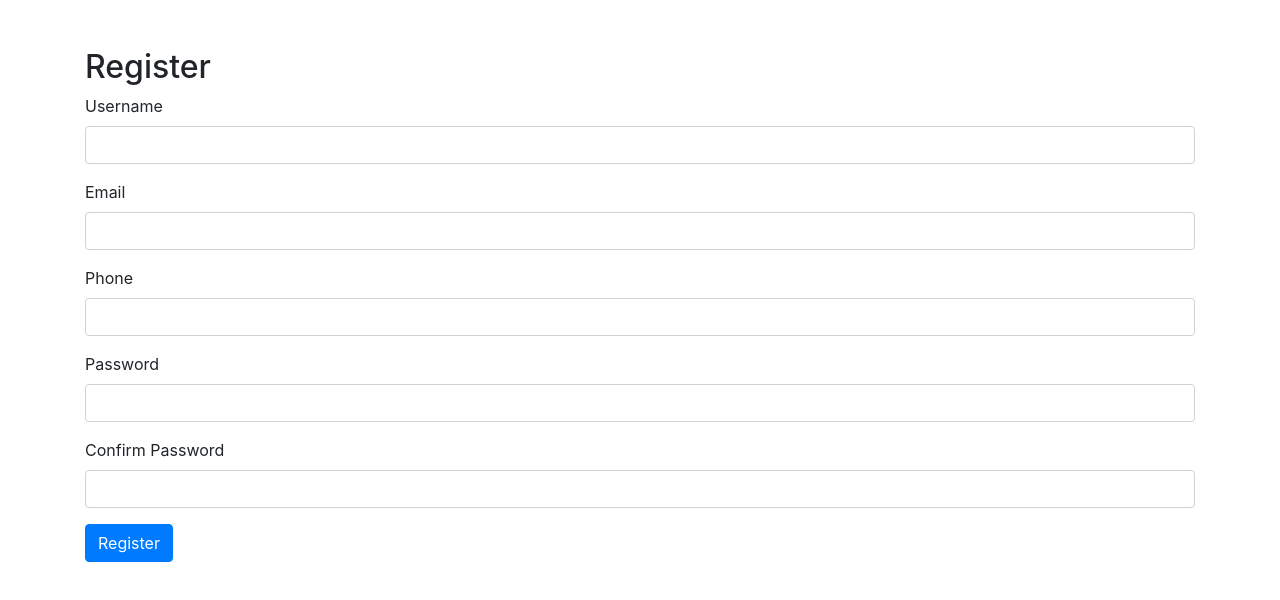
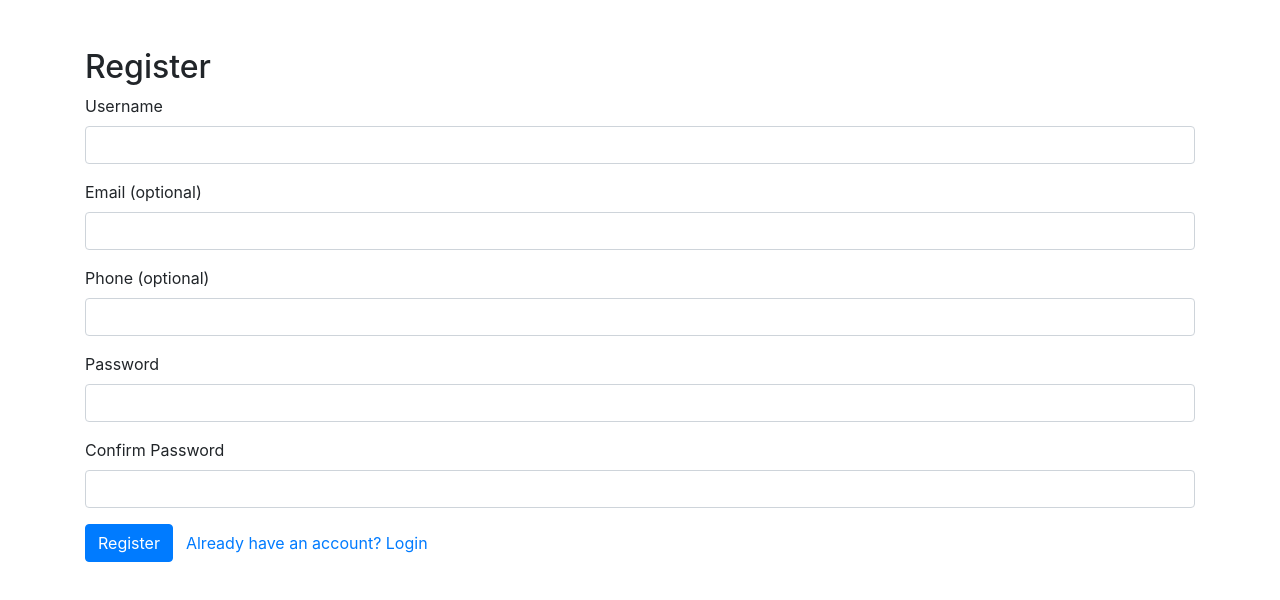
Before and after one commit to NIKHIL-58/Project, a React (Create React App) app in the folder frontend/: page /register in a window 1280 px wide. Shown: the top 600 px of the page. Built offline with nearby package versions, Linux system fonts and the light colour scheme.

Commit message:
Point frontend to Render backend

```diff
--- a/frontend/src/App.js
+++ b/frontend/src/App.js
@@ -1,16 +1,17 @@
-import React from 'react';
-import { BrowserRouter as Router, Routes, Route, Navigate } from 'react-router-dom';
-import Login from './pages/Login';
-import Register from './pages/Register';
-import Home from './pages/Home';
+// src/App.js
+import React from "react";
+import { BrowserRouter as Router, Routes, Route, Navigate } from "react-router-dom";
+import Register from "./pages/Register";
+import Login from "./pages/Login";
+import Home from "./pages/Home";
 
 function App() {
   return (
     <Router>
       <Routes>
+        <Route path="/" element={<Navigate to="/register" />} />
+        <Route path="/register" element={<Register />} />
         <Route path="/login" element={<Login />} />
-        <Route path="/register" element={<Register />} />
-        <Route path="/" element={<Navigate replace to="/register" />} />
         <Route path="/home" element={<Home />} />
       </Routes>
     </Router>
--- a/frontend/src/api.js
+++ b/frontend/src/api.js
@@ -1,9 +1,19 @@
-import axios from 'axios';
+// frontend/src/api.js
+import axios from "axios";
 
-const API_URL = 'http://localhost:8000'; // अपना FastAPI का URL यहाँ डालें
+// ✅ Deployed FastAPI backend URL
+const API_URL = "https://fastapi-backend-fcs2.onrender.com";
 
-export const login = (username, password) =>
-  axios.post(`${API_URL}/login`, { username, password });
+export const register = (username, password) => {
+  return axios.post(`${API_URL}/register`, {
+    username,
+    password,
+  });
+};
 
-export const register = (username, password) =>
-  axios.post(`${API_URL}/register`, { username, password });
+export const login = (username, password) => {
+  return axios.post(`${API_URL}/login`, {
+    username,
+    password,
+  });
+};
--- a/frontend/src/index.js
+++ b/frontend/src/index.js
@@ -1,17 +1,12 @@
-import React from 'react';
-import ReactDOM from 'react-dom/client';
-import './index.css';
-import App from './App';
-import reportWebVitals from './reportWebVitals';
+// src/index.js
+import React from "react";
+import ReactDOM from "react-dom/client";
+import "./index.css";
+import App from "./App";
 
-const root = ReactDOM.createRoot(document.getElementById('root'));
+const root = ReactDOM.createRoot(document.getElementById("root"));
 root.render(
   <React.StrictMode>
     <App />
   </React.StrictMode>
 );
-
-// If you want to start measuring performance in your app, pass a function
-// to log results (for example: reportWebVitals(console.log))
-// or send to an analytics endpoint. Learn more: https://bit.ly/CRA-vitals
-reportWebVitals();
--- a/frontend/src/pages/Home.js
+++ b/frontend/src/pages/Home.js
@@ -1,8 +1,9 @@
-import React from 'react';
+// src/pages/Home.js
+import React from "react";
 
 function Home() {
   return (
-    <div>
+    <div className="container mt-5">
       <h2>Welcome to the Home Page!</h2>
       <p>You are logged in.</p>
     </div>
--- a/frontend/src/pages/Login.js
+++ b/frontend/src/pages/Login.js
@@ -1,20 +1,26 @@
-import React, { useState } from 'react';
-import { login } from '../api';
-import { useNavigate } from 'react-router-dom';
+// src/pages/Login.js
+import React, { useState } from "react";
+import { login } from "../api";
+import { useNavigate } from "react-router-dom";
 
 function Login() {
-  const [email, setEmail] = useState('');
-  const [password, setPassword] = useState('');
+  const [username, setUsername] = useState("");
+  const [password, setPassword] = useState("");
   const navigate = useNavigate();
 
   const handleLogin = async (e) => {
     e.preventDefault();
     try {
-      const response = await login(email, password);
-      alert('Logged in! Token: ' + response.data.access_token);
-      navigate('/home');
+      const response = await login(username, password);
+      alert("Logged in! Token: " + response.data.access_token);
+
+      // Chaaho toh token save bhi kar sakte ho:
+      // localStorage.setItem("token", response.data.access_token);
+
+      navigate("/home");
     } catch (error) {
-      alert('Login failed!');
+      console.error(error);
+      alert("Login failed!");
     }
   };
 
@@ -23,15 +29,16 @@ function Login() {
       <h2>Login</h2>
       <form onSubmit={handleLogin}>
         <div className="mb-3">
-          <label className="form-label">Email</label>
+          <label className="form-label">Username</label>
           <input
-            type="email"
+            type="text"
             className="form-control"
-            value={email}
-            onChange={(e) => setEmail(e.target.value)}
+            value={username}
+            onChange={(e) => setUsername(e.target.value)}
             required
           />
         </div>
+
         <div className="mb-3">
           <label className="form-label">Password</label>
           <input
@@ -42,7 +49,18 @@ function Login() {
             required
           />
         </div>
-        <button type="submit" className="btn btn-primary">Login</button>
+
+        <button type="submit" className="btn btn-primary">
+          Login
+        </button>
+
+        <button
+          type="button"
+          className="btn btn-link ms-2"
+          onClick={() => navigate("/register")}
+        >
+          Don't have an account? Register
+        </button>
       </form>
     </div>
   );
--- a/frontend/src/pages/Register.js
+++ b/frontend/src/pages/Register.js
@@ -1,14 +1,15 @@
-import React, { useState } from 'react';
-import { register } from '../api';
-import { useNavigate } from 'react-router-dom';
+// src/pages/Register.js
+import React, { useState } from "react";
+import { register } from "../api";
+import { useNavigate } from "react-router-dom";
 
 function Register() {
   const [formData, setFormData] = useState({
-    username: '',
-    email: '',
-    phone: '',
-    password: '',
-    confirmPassword: ''
+    username: "",
+    email: "",
+    phone: "",
+    password: "",
+    confirmPassword: "",
   });
 
   const navigate = useNavigate();
@@ -19,16 +20,20 @@ function Register() {
 
   const handleRegister = async (e) => {
     e.preventDefault();
+
     if (formData.password !== formData.confirmPassword) {
-      alert('Passwords do not match!');
+      alert("Passwords do not match!");
       return;
     }
+
     try {
+      // ✅ Backend ko sirf username + password bhejna hai
       await register(formData.username, formData.password);
-      alert('User registered! Now please log in.');
-      navigate('/login');
+      alert("User registered! Now please log in.");
+      navigate("/login");
     } catch (error) {
-      alert('Registration failed!');
+      console.error(error);
+      alert("Registration failed!");
     }
   };
 
@@ -47,28 +52,29 @@ function Register() {
             required
           />
         </div>
+
         <div className="mb-3">
-          <label className="form-label">Email</label>
+          <label className="form-label">Email (optional)</label>
           <input
             type="email"
             className="form-control"
             name="email"
             value={formData.email}
             onChange={handleChange}
-            required
           />
         </div>
+
         <div className="mb-3">
-          <label className="form-label">Phone</label>
+          <label className="form-label">Phone (optional)</label>
           <input
             type="tel"
             className="form-control"
             name="phone"
             value={formData.phone}
             onChange={handleChange}
-            required
           />
         </div>
+
         <div className="mb-3">
           <label className="form-label">Password</label>
           <input
@@ -80,6 +86,7 @@ function Register() {
             required
           />
         </div>
+
         <div className="mb-3">
           <label className="form-label">Confirm Password</label>
           <input
@@ -91,7 +98,18 @@ function Register() {
             required
           />
         </div>
-        <button type="submit" className="btn btn-primary">Register</button>
+
+        <button type="submit" className="btn btn-primary">
+          Register
+        </button>
+
+        <button
+          type="button"
+          className="btn btn-link ms-2"
+          onClick={() => navigate("/login")}
+        >
+          Already have an account? Login
+        </button>
       </form>
     </div>
   );
```
